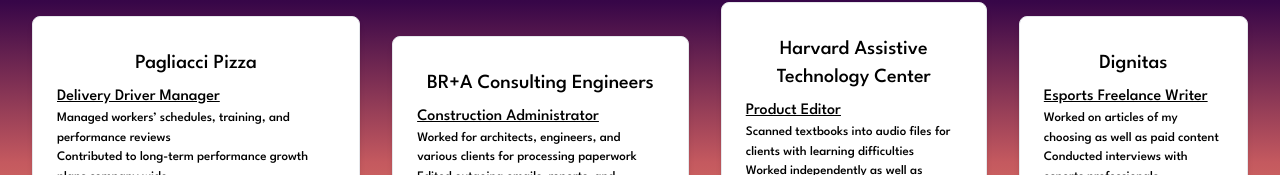
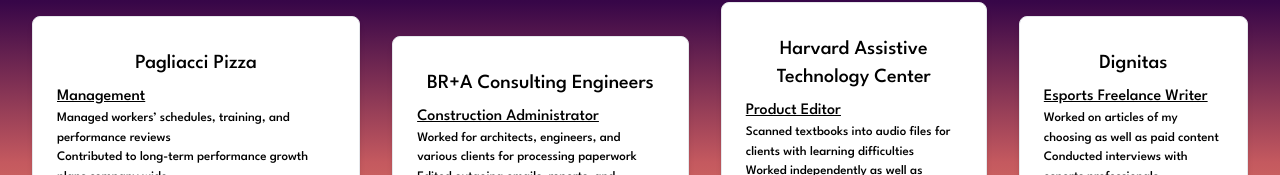
Before and after one commit to neft-tk/portfolio-2.0, a React (Create React App) app: page /work in a window 1280 px wide. Shown: the part 318-493 px from the top of the page. Built offline with nearby package versions, Linux system fonts and the light colour scheme.

Commit message:
updated resume with new job titles

```diff
--- a/src/components/pages/Work.jsx
+++ b/src/components/pages/Work.jsx
@@ -20,7 +20,7 @@
         <div className="project-card">
           <a href="https://www.pagliacci.com/" target="_blank" rel="noreferrer">
             <h1 className="text-center m-2 text-xl">Pagliacci Pizza</h1>
-            <h2 className="underline">Delivery Driver Manager</h2>
+            <h2 className="underline">Management</h2>
             <ul>
               <li>
                 Managed workers’ schedules, training, and performance reviews
```
Also changed, not shown: 1 other file (tests, documents, lock files or other folders).
